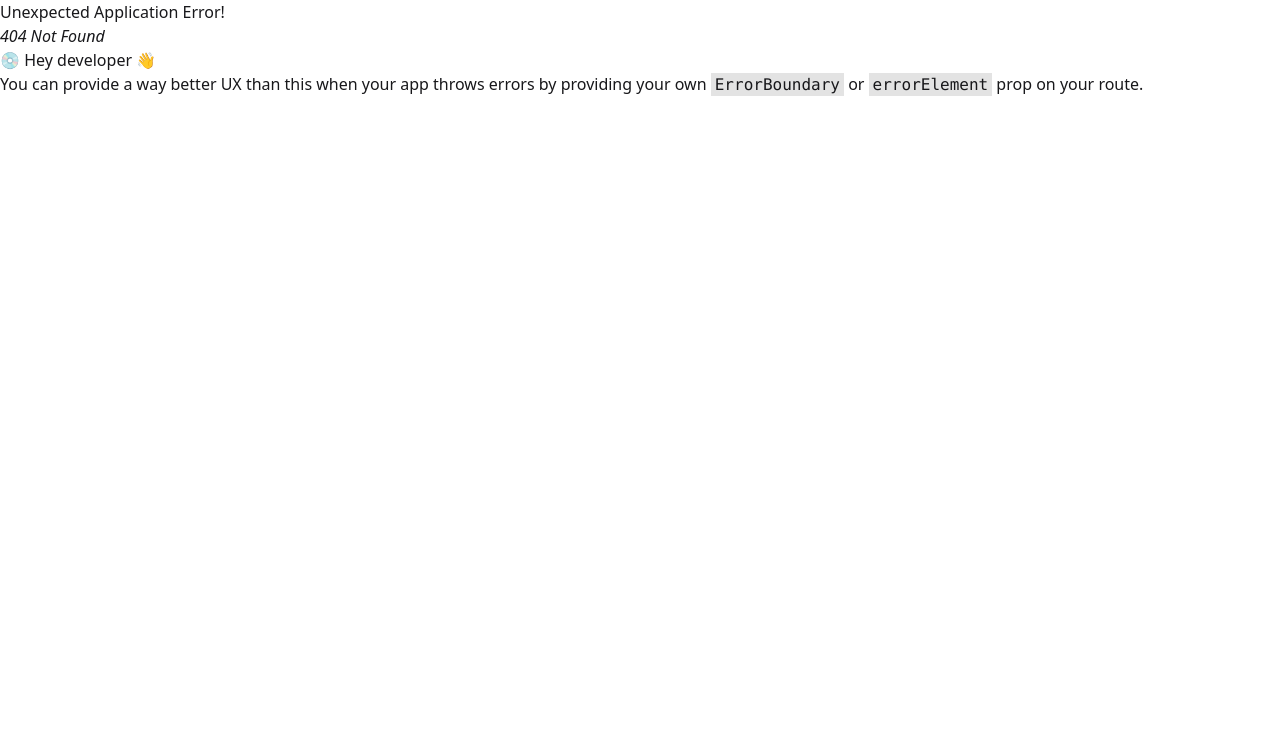
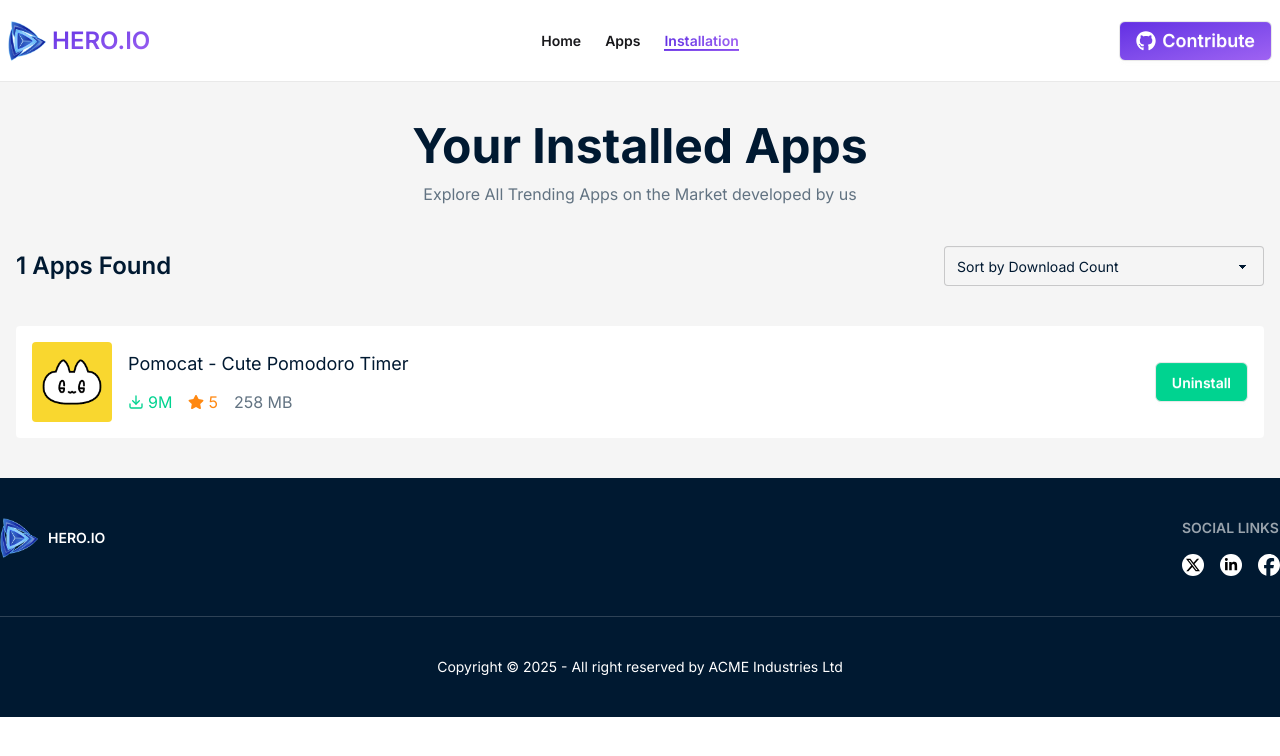
Before and after one commit to ashiqurrahman696/hero-app, a React (Vite) app: page /installation in a window 1280 px wide. Before the commit this address had no page. Shown: the top 756 px of the page. Built offline with nearby package versions, Linux system fonts and the light colour scheme.

Commit message:
created installation page

```diff
--- /dev/null
+++ b/src/pages/MyInstallation.jsx
@@ -0,0 +1,46 @@
+import { LuDownload } from "react-icons/lu";
+import demo1 from "../assets/demo-app (1).webp";
+import { FaStar } from "react-icons/fa";
+
+const MyInstallation = () => {
+    return (
+        <div className="bg-neutral-100 px-4 py-10 text-[#001931]">
+            <div className="w-full max-w-7xl mx-auto">
+                <h2 className="text-5xl font-bold text-center mb-3">Your Installed Apps</h2>
+                <p className="text-center text-[#627382] mb-10">Explore All Trending Apps on the Market developed by us</p>
+                <div className="flex max-sm:flex-col justify-between items-center gap-3 mb-10">
+                    <h4 className="text-2xl font-semibold">1 Apps Found</h4>
+                    <select className="select bg-neutral-100">
+                        <option>Sort by Download Count</option>
+                        <option>High-Low</option>
+                        <option>Low-High</option>
+                    </select>
+                </div>
+                <div className="space-y-5">
+                    <div className="bg-base-100 p-4 rounded flex max-sm:flex-col items-center gap-4">
+                        <img src={demo1} alt="Demo app" className="w-20 rounded" />
+                        <div className="flex justify-between items-center max-sm:flex-col gap-4 w-full">
+                            <div>
+                                <h6 className="text-lg mb-3">Pomocat - Cute Pomodoro Timer</h6>
+                                <div className="flex gap-4 flex-wrap">
+                                    <div className="flex items-center gap-1 text-[#00d390] ">
+                                        <LuDownload />
+                                        <span>9M</span>
+                                    </div>
+                                    <div className="flex items-center gap-1 text-[#ff8811] ">
+                                        <FaStar />
+                                        <span>5</span>
+                                    </div>
+                                    <p className="text-[#627382]">258 MB</p>
+                                </div>
+                            </div>
+                            <button className="btn bg-[#00d390] text-white rounded-md">Uninstall</button>
+                        </div>
+                    </div>
+                </div>
+            </div>
+        </div>
+    );
+};
+
+export default MyInstallation;
--- a/src/routes/Routes.jsx
+++ b/src/routes/Routes.jsx
@@ -3,6 +3,7 @@ import MainLayout from "../layouts/MainLayout";
 import Home from "../pages/Home";
 import Apps from "../pages/Apps";
 import AppDetail from "../pages/AppDetail";
+import MyInstallation from "../pages/MyInstallation";
 
 const router = createBrowserRouter([
     {
@@ -21,6 +22,10 @@ const router = createBrowserRouter([
                 path: "/apps/:appId",
                 Component: AppDetail
             },
+            {
+                path: "/installation",
+                Component: MyInstallation
+            },
         ],
     },
 ]);
```
